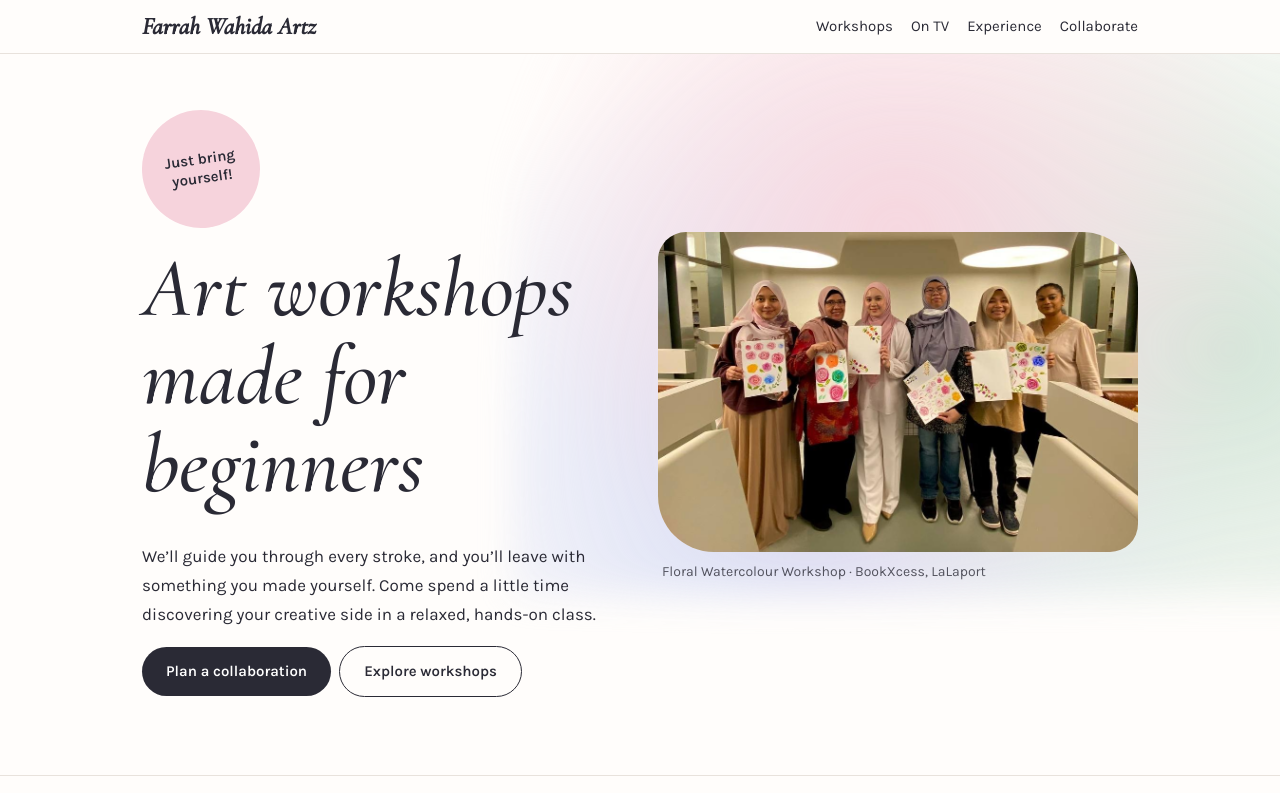
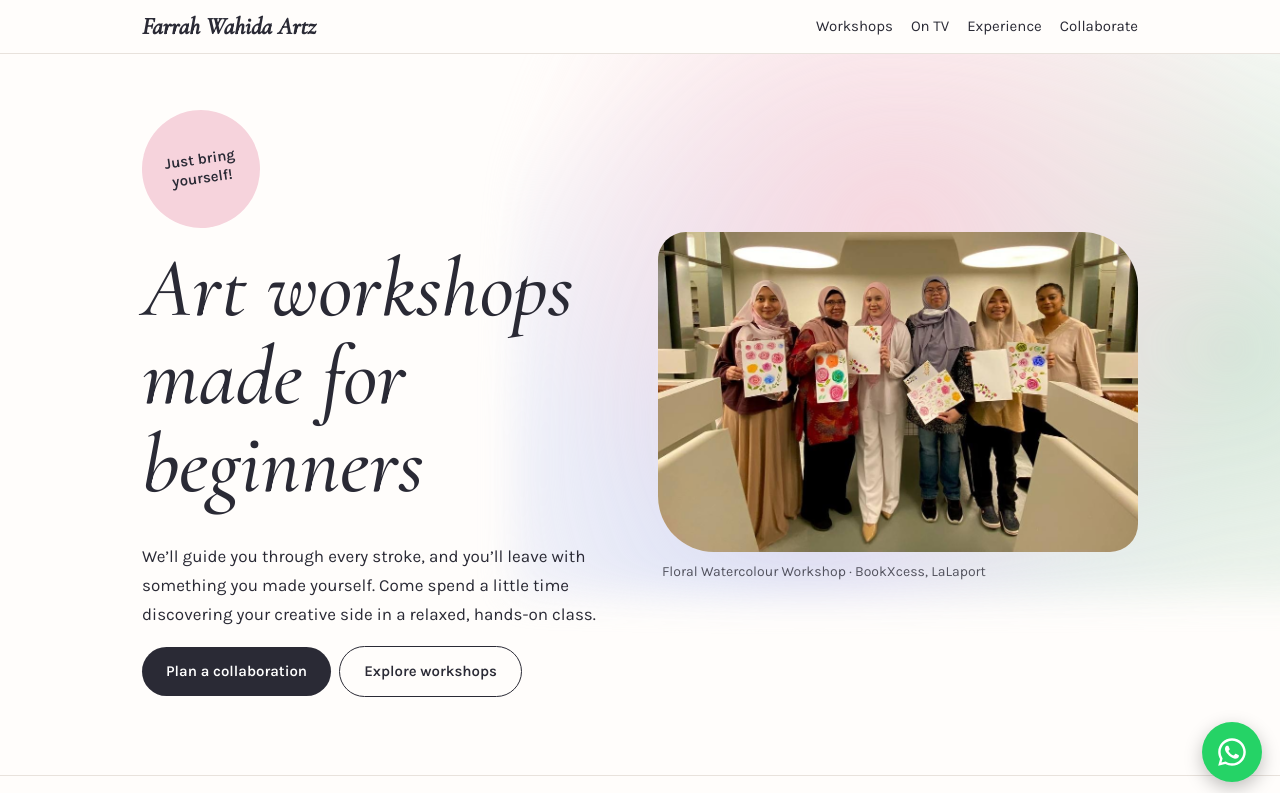
Before and after one commit to farrahwartz/farrahwartz.github.io, a plain HTML site: page index.html in a window 1280 px wide. Shown: the top 793 px of the page. Drawn offline with nearby package versions, Linux system fonts and the light colour scheme.

Commit message:
Add floating WhatsApp button

```diff
--- a/index.html
+++ b/index.html
@@ -102,6 +102,11 @@ header nav a{text-decoration:none}
 .contact .w{position:relative}.contact p{margin-inline:auto}
 footer{padding:26px 0 40px;font-size:14px;color:var(--mut);text-align:center}
 @media(prefers-reduced-motion:reduce){html{scroll-behavior:auto}}
+.wa-float{position:fixed;right:max(18px,env(safe-area-inset-right));bottom:max(18px,env(safe-area-inset-bottom));z-index:30;width:60px;height:60px;border-radius:50%;background:#25D366;display:grid;place-items:center;box-shadow:0 6px 18px rgba(0,0,0,.25);transition:transform .2s}
+.wa-float:hover{transform:scale(1.08)}
+.wa-float:focus-visible{outline:3px solid var(--ink);outline-offset:3px}
+.wa-float svg{width:34px;height:34px;fill:#fff}
+@media(prefers-reduced-motion:reduce){.wa-float{transition:none}}
 </style>
 </head>
 <body>
@@ -177,6 +182,7 @@ footer{padding:26px 0 40px;font-size:14px;color:var(--mut);text-align:center}
 </div></section>
 </main>
 <footer>© <span id="year">2026</span> Farrah Wahida Artz · Floral art, taught with care.</footer>
+<a class="wa-float" href="https://wa.me/60197170098?text=Hi%20Farrah%2C%20I%27d%20like%20to%20ask%20about%20your%20workshops." target="_blank" rel="noopener noreferrer" aria-label="Chat with Farrah on WhatsApp"><svg viewBox="0 0 32 32" aria-hidden="true"><path d="M16.002 3C8.833 3 3.003 8.83 3.003 16c0 2.29.6 4.52 1.74 6.49L3 29l6.68-1.75A12.94 12.94 0 0 0 16 29c7.17 0 13-5.83 13-13S23.17 3 16.002 3zm0 23.7c-1.95 0-3.86-.53-5.53-1.52l-.4-.24-3.96 1.04 1.06-3.86-.26-.4A10.67 10.67 0 0 1 5.3 16c0-5.9 4.8-10.7 10.7-10.7s10.7 4.8 10.7 10.7-4.8 10.7-10.7 10.7zm5.87-8c-.32-.16-1.9-.94-2.2-1.04-.3-.11-.51-.16-.73.16s-.84 1.04-1.03 1.25c-.19.22-.38.24-.7.08-.32-.16-1.36-.5-2.59-1.6-.96-.85-1.6-1.9-1.79-2.22-.19-.32-.02-.5.14-.66.15-.14.32-.38.48-.57.16-.19.21-.32.32-.54.11-.22.05-.4-.03-.57-.08-.16-.73-1.76-1-2.4-.26-.63-.53-.54-.73-.55h-.62c-.22 0-.57.08-.86.4-.3.32-1.13 1.1-1.13 2.7s1.16 3.13 1.32 3.35c.16.22 2.28 3.48 5.52 4.88.77.33 1.37.53 1.84.68.77.25 1.48.21 2.04.13.62-.09 1.9-.78 2.17-1.53.27-.75.27-1.4.19-1.53-.08-.13-.3-.21-.62-.37z"/></svg></a>
 <script>document.getElementById('year').textContent=new Date().getFullYear();</script>
 </body>
 </html>
```
